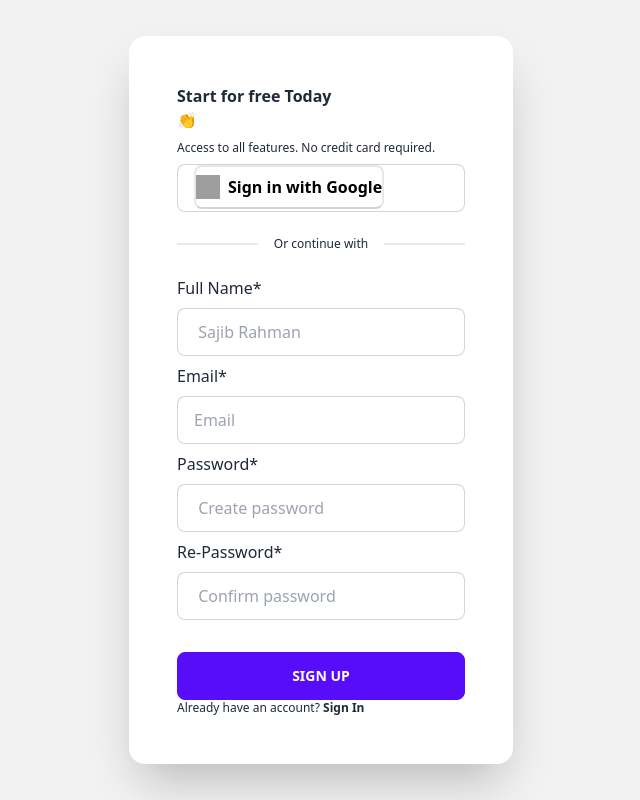
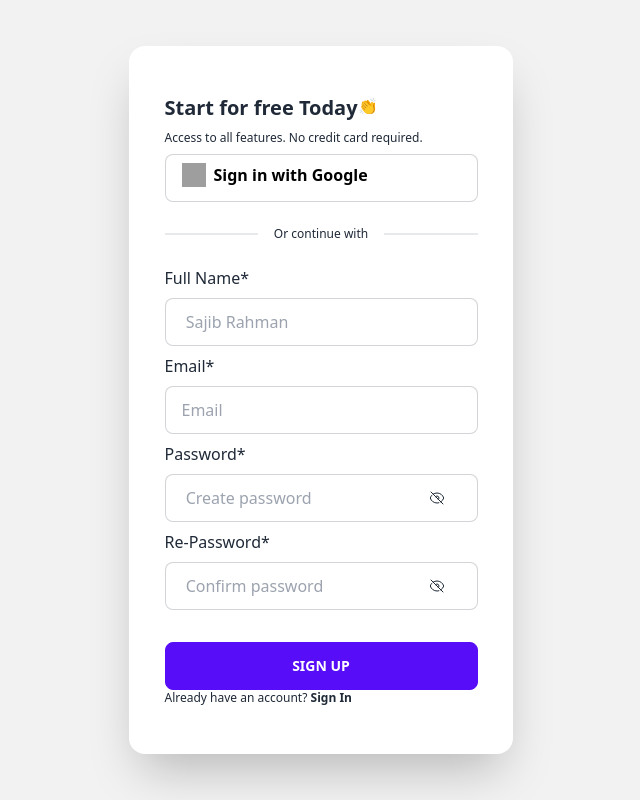
Before and after one commit to darkimpow/ai-writer-app-final, a React (Create React App) app: page /signup in a window 1280 px wide. Shown: the whole page, without its empty margins (319-959 px from the left). Built offline with nearby package versions, Linux system fonts and the light colour scheme; grey boxes are pictures that could not be loaded.

Commit message:
add Refs

```diff
--- a/src/pages/Signup Page/SignUpPage.js
+++ b/src/pages/Signup Page/SignUpPage.js
@@ -1,24 +1,41 @@
-import React from 'react';
-import {handler} from "daisyui";
+import React, {useRef} from 'react';
+import {handleOnSubmit} from "daisyui";
 import {faGoogle} from '@fortawesome/free-brands-svg-icons'
 import {FontAwesomeIcon} from "@fortawesome/react-fontawesome";
+import {useSubmit} from "react-router-dom";
+
+
+
+
+
+
 
 const SignUpPage = () => {
+    const fullNameRef = useRef();
+    const emailRef = useRef();
+    const passwordRef = useRef();
+    const rePasswordRef = useRef();
+    const handleSubmit = (e) => {
+        e.preventDefault();
+        console.log(e);
+    }
+
     return (
 
         <div className="hero min-h-screen bg-base-200">
             <div className="card flex-shrink-0 w-full max-w-sm shadow-2xl bg-base-100">
-            <div className="hero-content flex-col lg:flex-row-reverse">
-                <div className="card-body">
-                    <div className="form-control">
-
-                                <h1 className='font-bold'> Start for free Today </h1><span
-                                    className="EKtkFWMYpwzMKOYr0GYm LQVY1Jpkk8nyJ6HBWKAk"> 👏 </span>
-                                </div>
+                <div className="hero-content flex-col lg:flex-row-reverse">
+                    <div className="card-body">
+                        <div className="form-control">
+                            <div className='flex'>
+                                <h1 className='font-bold text-xl'> Start for free Today </h1><span
+                                    className=" flex EKtkFWMYpwzMKOYr0GYm LQVY1Jpkk8nyJ6HBWKAk"> 👏 </span>
+                            </div>
+                        </div>
 
                                     <p className='text-xs'> Access to all features. No credit card required. </p>
-                                    <form onSubmit={ handler } className='input input-bordered'>
-                                        <button className=" flex justify-center text-black font-bold border-2 rounded-lg py-2 border-b-gray-300 gap-2">
+                                    <form onSubmit={ handleSubmit } className='input input-bordered'>
+                                        <button className=" flex justify-items-center text-black font-bold  rounded-lg py-2 border-b-gray-300 gap-2">
                                             <img className="w-6 h-6" src="https://cdn1.iconfinder.com/data/icons/google-s-logo/150/Google_Icons-09-512.png"/>
                                             Sign in with Google
                                         </button>
@@ -27,14 +44,29 @@ const SignUpPage = () => {
                                         <p className='text-xs'> Or continue with </p>
                                     </div>
                                     <h3>Full Name*</h3>
-                                    <input type='text' placeholder=' Sajib Rahman' className="input input-bordered"/>
+                                    <input ref={fullNameRef} type='text' placeholder=' Sajib Rahman' className="input input-bordered"/>
                                     <h3>Email*</h3>
-                                        <input type="text" placeholder="Email" className="input input-bordered" />
+                                        <input ref={emailRef} type="text" placeholder="Email" className="input input-bordered" />
 
                                     <h3>Password*</h3>
-                                    <input type='text' placeholder=' Create password' className="input input-bordered"/>
+                                <div className=" flex input input-bordered">
+                                    <input ref={passwordRef} type='text' placeholder=' Create password' />
+                                    <div className='hero-content flex-col lg:flex-row-reverse'>
+                                    <svg xmlns="http://www.w3.org/2000/svg" fill="none" viewBox="0 0 24 24" strokeWidth={1.5} stroke="currentColor" className="w-4 h-4">
+                                        <path strokeLinecap="round" strokeLinejoin="round" d="M3.98 8.223A10.477 10.477 0 001.934 12C3.226 16.338 7.244 19.5 12 19.5c.993 0 1.953-.138 2.863-.395M6.228 6.228A10.45 10.45 0 0112 4.5c4.756 0 8.773 3.162 10.065 7.498a10.523 10.523 0 01-4.293 5.774M6.228 6.228L3 3m3.228 3.228l3.65 3.65m7.894 7.894L21 21m-3.228-3.228l-3.65-3.65m0 0a3 3 0 10-4.243-4.243m4.242 4.242L9.88 9.88"/>
+                                    </svg>
+                                    </div>
+                                </div>
+
                                     <h3>Re-Password*</h3>
-                                    <input type='text' placeholder=' Confirm password' className="input input-bordered"/>
+                                    <div className=" flex input input-bordered">
+                                    <input ref={rePasswordRef} type='text' placeholder=' Confirm password'/>
+                                    <div className='hero-content flex-col lg:flex-row-reverse'>
+                                        <svg xmlns="http://www.w3.org/2000/svg" fill="none" viewBox="0 0 24 24" strokeWidth={1.5} stroke="currentColor" className="w-4 h-4">
+                                            <path strokeLinecap="round" strokeLinejoin="round" d="M3.98 8.223A10.477 10.477 0 001.934 12C3.226 16.338 7.244 19.5 12 19.5c.993 0 1.953-.138 2.863-.395M6.228 6.228A10.45 10.45 0 0112 4.5c4.756 0 8.773 3.162 10.065 7.498a10.523 10.523 0 01-4.293 5.774M6.228 6.228L3 3m3.228 3.228l3.65 3.65m7.894 7.894L21 21m-3.228-3.228l-3.65-3.65m0 0a3 3 0 10-4.243-4.243m4.242 4.242L9.88 9.88"/>
+                                        </svg>
+                                    </div>
+                                    </div>
                                     <div className="form-control mt-6">
                                  <button className="btn btn-primary bg-blend-color"> Sign Up </button>
                                 <p className='text-xs'> Already have an account? <strong> Sign In </strong></p>
```
